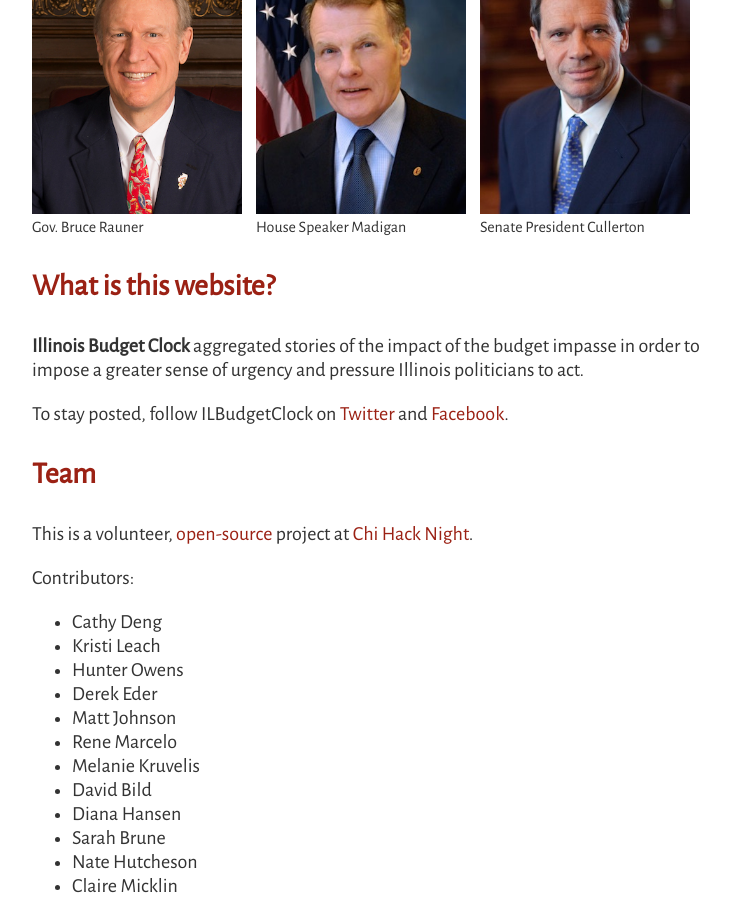
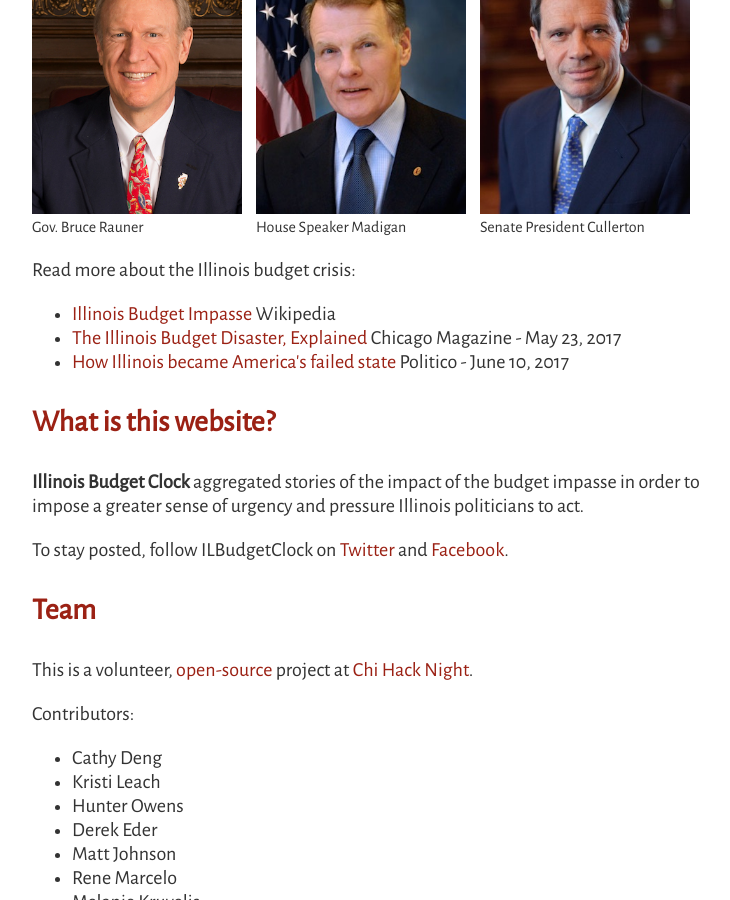
Before and after one commit to chihacknight/il-budget-clock, a Jekyll site: the page built from about.html, in a window 1280 px wide and 900 px high, scrolled down 442 px. Shown: the whole window, without its empty margins (258-988 px from the left). Built offline with Jekyll 4.4.1, drawn with Linux system fonts in a browser that asks for light colours; some of the changed lines change nothing that is shown.

Commit message:
updated reasons list with new, cleaned out old. moved reasons array into separate file

```diff
--- a/_layouts/default.html
+++ b/_layouts/default.html
@@ -41,6 +41,7 @@
         <script src="/js/jquery.min.js"></script>
         <script src="/js/moment.js"></script>
         <script src="/js/jquery.address.js"></script>
+        <script src="/js/reasons.js"></script>
         <script src="/js/app.js"></script>
         <script src="/js/analytics_lib.js"></script>
     </body>
--- a/about.html
+++ b/about.html
@@ -21,6 +21,13 @@
     </div>
 
     <div class='clearfix'></div>
+
+    <p>Read more about the Illinois budget crisis:</p>
+    <ul>
+        <li><a href='https://en.wikipedia.org/wiki/Illinois_Budget_Impasse' target='_blank'>Illinois Budget Impasse</a> Wikipedia</li>
+        <li><a href='http://www.chicagomag.com/city-life/May-2017/IL-Budget-Explainer/' target='_blank'>The Illinois Budget Disaster, Explained</a> Chicago Magazine - May 23, 2017</li>
+        <li><a href='http://www.politico.com/story/2017/06/10/illinois-debt-deficit-budget-election-239384' target='_blank'>How Illinois became America's failed state</a> Politico - June 10, 2017</li>
+    </ul>
 
     <p class='h2' id='why'>What is this website?</p>
     <p><strong>Illinois Budget Clock</strong> aggregated stories of the impact of the budget impasse in order to impose a greater sense of urgency and pressure Illinois politicians to act.</p>
--- a/js/app.js
+++ b/js/app.js
@@ -1,38 +1,5 @@
-var default_reason = {title: 'We might turn off the lights at government offices. Literally.', source: 'Chicago Tribune', url: 'http://www.chicagotribune.com/news/local/politics/ct-jesse-white-illinois-budget-met-0926-20150925-story.html', date: "Sep 25, 2015"}
+$(function() {
 
-var reasons = [
-    {title: 'Medicaid patients might stop receiving healthcare.', source: "Progress Illinois", url: 'http://progressillinois.com/news/content/2015/07/23/state-hit-suit-over-hospital-medicaid-payments-during-budget-impasse', date: "Jul 23, 2015"},
-    {title: "College students can't afford to return to school because they might have to pay back tuition funds that were supposed to be scholarships.", source: 'Chicago Tribune', url: "http://www.chicagotribune.com/news/local/politics/ct-illinois-budget-impasse-met-20151227-story.html", date: "Dec 27, 2015"},
-    {title: "3,600 senior citizens will get Meals on Wheels two days a week instead of five.", source: 'Chicago Tribune', url: "http://www.chicagotribune.com/news/local/politics/ct-illinois-budget-impasse-met-20151227-story.html", date: "Dec 27, 2015"},
-    {title: "Thousands of mentally ill clients will be without psychiatric support, including medications.", source: "United Way of Illinois", url: "http://www.unitedwayillinois.org/documents/UWI_Survey_Results_Overview.pdf", date: "Jul 1, 2015"},
-    {title: "The state's largest social services agency might cut treatment for drug and alcohol addiction, housing for recently released prisoners, and a shelter for children.", source: "Chicago Tribune", url: "http://www.chicagotribune.com/news/local/politics/ct-bruce-rauner-budget-cuts-met-0126-20160125-story.html", date: "Jan 25, 2016"},
-    {title: "Over 100 children and 86 families affected by HIV/AIDS may lose medical, mental health, and transportation services provided by Children’s Place.", source: "Voices for Illinois Children", url: "http://www.voices4kids.org/wp-content/uploads/2015/09/Lack-of-Budget-Dismantling-Critical-State-Services-Final.pdf", date: "Sep 1, 2015"},
-    {title: "More than 1,500 kids will lose access to afterschool programming from Teen Reach, with another 572 kids at immediate risk of losing programming.", source: "Voices for Illinois Children", url: "http://www.voices4kids.org/wp-content/uploads/2015/09/Lack-of-Budget-Dismantling-Critical-State-Services-Final.pdf", date: "Sep 1, 2015"},
-    {title: "17,500 Illinoisans impacted by domestic violence, eviction, and financial exploitation will lose access to the civil justice system due to funding holds on Civil Legal Aid.", source: "Voices for Illinois Children", url: "http://www.voices4kids.org/wp-content/uploads/2015/09/Lack-of-Budget-Dismantling-Critical-State-Services-Final.pdf", date: "Sep 1, 2015"},
-    {title: "Contractors who are building new affordable housing in Illinois and working on emergency repairs in many rural counties are not being paid.", source: "Voices for Illinois Children", url: "http://www.voices4kids.org/wp-content/uploads/2015/09/Lack-of-Budget-Dismantling-Critical-State-Services-Final.pdf", date: "Sep 9, 2015"},
-    {title: "Crisis intervention services for runaways and youth at risk of delinquency in Englewood will likely be suspended.", source: "Crain's Chicago Business", url: "http://www.chicagobusiness.com/article/20160126/NEWS02/160129913/list-agencies-and-colleges-hit-by-illinois-budget-impasse", date: "Jan 26, 2016"},
-    {title: "Of the 444 agencies surveyed by United Way of Illinois, 85% have reduced the number of clients they serve since July.", source: "United Way of Illinois", url: "http://www.unitedwayillinois.org/documents/UWI_Survey_Results_Overview.pdf", date: "Jul 1, 2015"},
-    {title: "Free transportation in Metro East will be put on hold, preventing seniors from getting to doctor appointments.", source: "Fox 2 Now - St. Louis", url: "http://fox2now.com/2016/01/25/illinois-budget-impasse-is-forcing-social-services-to-find-new-funding/", date: "Jan 25, 2016"},
-    {title: "Afterschool and technology programs run by Erie Neighborhood House, a group that helps low-income families, were cut.", source: "Crain's Chicago Business", url: "http://www.chicagobusiness.com/article/20160126/NEWS02/160129913/list-agencies-and-colleges-hit-by-illinois-budget-impasse", date: "Jan 26, 2016"},
-    {title: "Chicago State University no longer has enough money to pay employees.", source: "Crain's Chicago Business", url: "http://www.chicagobusiness.com/article/20160126/NEWS02/160129913/list-agencies-and-colleges-hit-by-illinois-budget-impasse", date: "Jan 26, 2016"},
-    {title: "Lutheran Social Services, the state’s largest social service agency, must lay off 43% of its staff.", source: "Fox 32 Chicago", url: "http://www.fox32chicago.com/news/local/82583800-story", date: "Jan 26, 2016"},
-    {title: "Human service agencies have taken on $35 million in debt to cover the budget shortfall.", source: "PR Newswire", url: "http://www.prnewswire.com/news-releases/seven-months-into-state-budget-impasse-united-way-of-illinois-survey-shows-extensive-cuts-to-human-service-programs-and-harm-to-sector-300209500.html", date: "Jan 26, 2016"},
-    {title: "The state may lose $10.1 billion in financial investments.", source: "Capitol Fax", url: "http://capitolfax.com/2015/10/02/frerichs-warns-of-impasse-consequences/", date: "Oct 2, 2015"},
-    {title: "Claims or premiums for 150,000 state employees, retirees, and families have gone unpaid, forcing providers to refuse patients who can’t pay their full bill upfront.", source: "KFVS 12", url: "http://www.kfvs12.com/story/31027657/il-budget-impasse-could-affect-doctor-visits-for-state-employees", date: "Jan 21, 2016"},
-    {title: "While Illinois workers continue to pay into the state health insurance plan, Illinois is not releasing funds to healthcare providers for services.", source: "KFVS 12", url: "http://www.kfvs12.com/story/31027657/il-budget-impasse-could-affect-doctor-visits-for-state-employees", date: "Jan 21, 2016"},
-    {title: "A detox drug program was forced to close.", source: "Journal Courier", url: "http://myjournalcourier.com/news/85577/budget-impasse-shutters-detox-program", date: "Sept 5, 2015"},
-    {title: "$107 million in funds dedicated to affordable housing are going unused, leaving 172,000 people in in a lurch.", source: "Housing Action Illinois", url: "http://housingactionil.org/2015/12/21/due-to-state-budget-impasse-more-than-107-million-in-dedicated-funds-for-affordable-housing-are-going-unused/", date: "Dec 21, 2015"},
-    {title: "Approximately 735 projects at about 135 different Illinois state parks are on indefinite hold.", source: "Reboot Illinois", url: "http://www.rebootillinois.com/2015/08/26/editors-picks/katie-drews/financial-crisis-taking-720-million-toll-on-illinois-state-parks-investigation-finds/44753/", date: "Aug 26, 2016"},
-    {title: "YMCA of Metropolitan Chicago was forced to cancel its Teen Reach programming at three of its Chicago centers, including the Rauner Family YMCA in Little Village.", source: "Progress Illinois", url: "http://progressillinois.com/posts/content/2016/01/26/social-service-advocates-speak-out-ahead-rauners-state-state-address", date: "Jan 26, 2016"},
-    {title: "Illinois’ 12 public universities and 48 community colleges have been without any state funding for nearly seven months.", source: "The Southern Illinoisan", url: "http://thesouthern.com/news/local/educators-legislators-clash-with-rauner-over-letter/article_c4dbb5d4-b845-5d04-9a0a-f4d4727053db.html", date: "Jan 24, 2016"},
-    {title: "Police training classes across the state have been canceled.", source: "Chicago Tribune", url: "http://www.chicagotribune.com/news/local/breaking/ct-police-training-illinois-budget-20150927-story.html", date: "Sept 27, 2015"},
-    {title: "75,000 Illinois domestic violence victims will lose services.", source: "Reboot Illinois", url: "http://www.rebootillinois.com/2015/09/30/editors-picks/emily-miller/budget-cuts-put-illinois-domestic-violence-victims-in-peril/46664/", date: "Sept 30, 2015"},
-    {title: "More than 15,000 women will not receive potentially life-saving breast and cervical cancer screenings.", source: "Responsible Budget Coalition", url: "http://www.responsiblebudget.org/sites/default/files/content/pdfs/State%20of%20Our%20State%20Full%20FIN%20-%2001.26.15.pdf", date: "Jan 26, 2016"},
-    {title: "The state has yet to pay Illinois State Fair butter sculptor the $2,500 she’s owed for sculpting a butter cow.", source: "NPR", url: "http://www.npr.org/2015/12/08/458959374/illinois-budget-crisis-reveals-cost-of-state-fair-butter-sculptures", date: "Dec 8, 2015"},
-    {title: "The Baby Fold residential treatment center in Normal, IL has been forced to close.", source: "Pantagraph", url: "http://www.pantagraph.com/news/local/baby-fold-to-close-residential-treatment-center/article_ebdac8fc-622b-5ace-9158-6725186b0b2c.html", date: "May 26, 2017"}
-    ,
-    {title: "Northeastern Illinois University has been forced to cut 180 jobs.", source: "Capitol Fax", url: "https://capitolfax.com/2017/05/30/neiu-to-cut-180-jobs/", date: "May 30, 2017"}
-]
     var indices = []
     $.each(reasons, function( index, value ) {
         indices.push(index);
@@ -81,7 +48,7 @@
         renderReason(reasons[parseInt($.address.parameter("reason"))])
     }
     else{
-    renderReason(default_reason)
+        renderReason(reasons[0])
     }
 
 
@@ -104,3 +71,4 @@
 
         _trackClickEventWithGA('Click', 'Do something', 'Do something')
     })
+});
--- /dev/null
+++ b/js/reasons.js
@@ -0,0 +1,26 @@
+var reasons = [
+    {title: "Illinois has over $14.6 billion in unpaid bills.", source: "Politico", url: "http://www.politico.com/story/2017/06/10/illinois-debt-deficit-budget-election-239384", date: "June 10, 2017"},
+    {title: "Free transportation in Metro East will be put on hold, preventing seniors from getting to doctor appointments.", source: "Fox 2 Now - St. Louis", url: "http://fox2now.com/2016/01/25/illinois-budget-impasse-is-forcing-social-services-to-find-new-funding/", date: "Jan 25, 2016"},
+    {title: "Afterschool and technology programs run by Erie Neighborhood House, a group that helps low-income families, were cut.", source: "Crain's Chicago Business", url: "http://www.chicagobusiness.com/article/20160126/NEWS02/160129913/list-agencies-and-colleges-hit-by-illinois-budget-impasse", date: "Jan 26, 2016"},
+    {title: "Chicago State University no longer has enough money to pay employees.", source: "Crain's Chicago Business", url: "http://www.chicagobusiness.com/article/20160126/NEWS02/160129913/list-agencies-and-colleges-hit-by-illinois-budget-impasse", date: "Jan 26, 2016"},
+    {title: "Lutheran Social Services, the state’s largest social service agency, must lay off 43% of its staff.", source: "Fox 32 Chicago", url: "http://www.fox32chicago.com/news/local/82583800-story", date: "Jan 26, 2016"},
+    {title: "Human service agencies have taken on $35 million in debt to cover the budget shortfall.", source: "PR Newswire", url: "http://www.prnewswire.com/news-releases/seven-months-into-state-budget-impasse-united-way-of-illinois-survey-shows-extensive-cuts-to-human-service-programs-and-harm-to-sector-300209500.html", date: "Jan 26, 2016"},
+    {title: "Claims or premiums for 150,000 state employees, retirees, and families have gone unpaid, forcing providers to refuse patients who can’t pay their full bill upfront.", source: "KFVS 12", url: "http://www.kfvs12.com/story/31027657/il-budget-impasse-could-affect-doctor-visits-for-state-employees", date: "Jan 21, 2016"},
+    {title: "While Illinois workers continue to pay into the state health insurance plan, Illinois is not releasing funds to healthcare providers for services.", source: "KFVS 12", url: "http://www.kfvs12.com/story/31027657/il-budget-impasse-could-affect-doctor-visits-for-state-employees", date: "Jan 21, 2016"},
+    {title: "YMCA of Metropolitan Chicago was forced to cancel its Teen Reach programming at three of its Chicago centers, including the Rauner Family YMCA in Little Village.", source: "Progress Illinois", url: "http://progressillinois.com/posts/content/2016/01/26/social-service-advocates-speak-out-ahead-rauners-state-state-address", date: "Jan 26, 2016"},
+    {title: "More than 15,000 women will not receive potentially life-saving breast and cervical cancer screenings.", source: "Responsible Budget Coalition", url: "http://www.responsiblebudget.org/sites/default/files/content/pdfs/State%20of%20Our%20State%20Full%20FIN%20-%2001.26.15.pdf", date: "Jan 26, 2016"},
+    {title: "The Baby Fold residential treatment center in Normal, IL has been forced to close.", source: "Pantagraph", url: "http://www.pantagraph.com/news/local/baby-fold-to-close-residential-treatment-center/article_ebdac8fc-622b-5ace-9158-6725186b0b2c.html", date: "May 26, 2017"},
+    {title: "Northeastern Illinois University has been forced to cut 180 jobs.", source: "Capitol Fax", url: "https://capitolfax.com/2017/05/30/neiu-to-cut-180-jobs/", date: "May 30, 2017"},
+    {title: "Illinois is running a deficit of $6 billion and a pension liability of $130 billion.", source: "Politico", url: "http://www.politico.com/story/2017/06/10/illinois-debt-deficit-budget-election-239384", date: "June 10, 2017"},
+    {title: "Southern Illinois University, Northern Illinois University, Governors State University, Northeastern Illinois University and Eastern Illinois University now have junk credit status.", source: "Moody's", url: "https://www.moodys.com/research/Moodys-downgrades-Northern-Illinois-Universitys-AFS-to-Ba2-and-COPs--PR_904051671?WT.mc_id=AM%7ERmluYW56ZW4ubmV0X1JTQl9SYXRpbmdzX05ld3NfTm9fVHJhbnNsYXRpb25z%7E20170609_PR_904051671", date: "June 9, 2017"},
+    {title: "Illinois owes school districts more than $1.1 billion in categorical payments for special education, transportation, bilingual and early childhood services.", source: "Chicago Tribune", url: "http://www.chicagotribune.com/suburbs/elgin-courier-news/news/ct-ecn-superintendents-visit-springfield-st-0531-20170530-story.html", date: "May 30, 2017"},
+    {title: "The state’s Medicaid managed care organizations are owed $2 billion.", source: "Illinois Comptroller", url: "https://illinoiscomptroller.gov/news-portal/comptroller-mendoza-asks-tough-questions-on-biggest-procurement-in-history-of-illinois/#.WS8caRPyu2w", date: "May 2, 2017"},
+    {title: "More than 1,500 employees have been laid off at public universities and community colleges.", source: "Reboot Illinois", url: "https://rebootillinois.com/2017/06/05/rauner-reforms-damage-budget-impasse/", date: "June 5, 2017"},
+    {title: "Lutheran Social Services of Illinois (LSSI) stopped 30 services and eliminated 750 jobs throughout the state.", source: "Daily Herald", url: "http://www.dailyherald.com/article/20160122/news/160129546/", date: "Jan 22, 2016"},
+    {title: "As of May 2017, Illinois has paid more than $800 million in penalties for paying bills late.", source: "Crain's Chicago Business", url: "http://www.chicagobusiness.com/article/20170527/ISSUE07/170529910/crains-editorial-on-illinois-bill-backlog", date: "May 27, 2017"},
+    {title: "1,000+ Illinois college students did not return to school for their second semester in 2016 due to frozen grant funds.", source: "South Side Weekly", url: "https://southsideweekly.com/budget-impasse-illinois-university-funding-bad-worse/", date: "Feb 28, 2017"},
+    {title: "Illinois owes $370 million in interest alone for state employee health care.", source: "Chicago Tribune", url: "http://www.chicagotribune.com/news/local/politics/ct-illinois-budget-impasse-cost-met-20170129-story.html", date: "Jan 29, 2017"},
+    {title: "70% of social service agencies have received no or partial payments from the state in 2017.", source: "Chicago Tribune", url: "http://www.chicagotribune.com/news/local/breaking/ct-police-training-illinois-budget-20150927-story.html", date: "Mar 1, 2017"},
+    {title: "Police training classes for more than 57,000 officers across the state have been canceled.", source: "Chicago Tribune", url: "http://www.chicagotribune.com/news/local/breaking/ct-police-training-illinois-budget-20150927-story.html", date: "Sept 27, 2015"},
+    {title: "90% of Illinois homeless social services have been forced to cut clients, staff and services.", source: "Responsible Budget Coalition", url: "http://www.responsiblebudget.org/sites/default/files/RBC%20Factsheet%20FINAL%203.24.17.pdf", date: "Mar 24, 2017"}
+]
```
Lines whose indentation alone changed are shown as unchanged.
